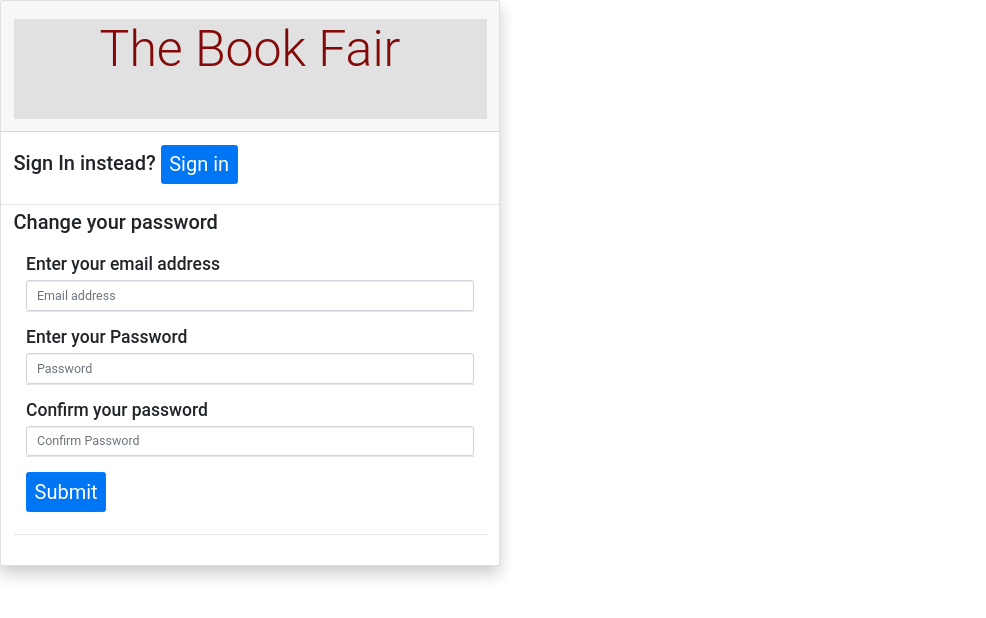
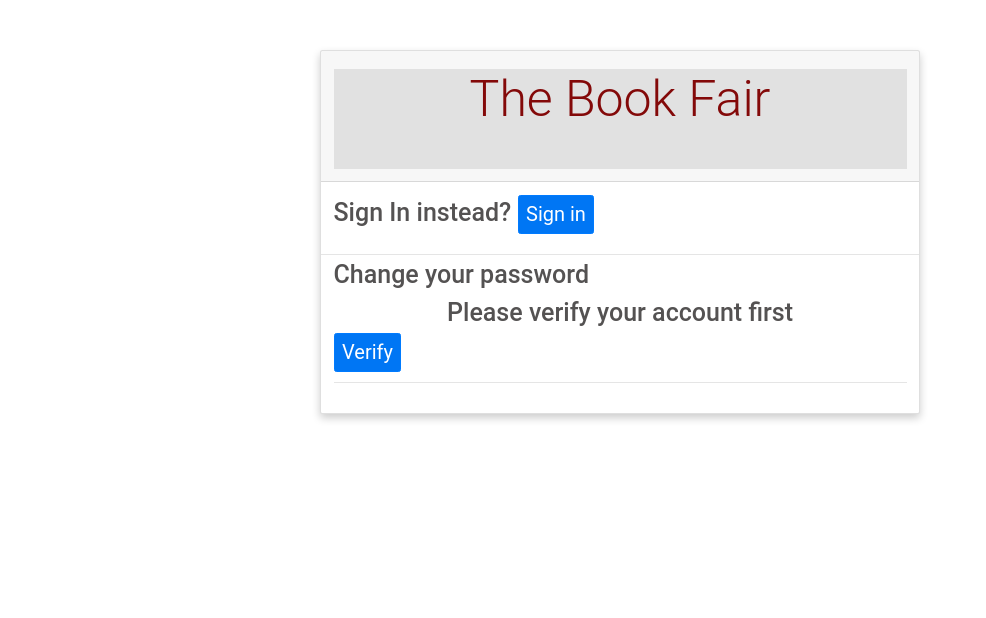
Before and after one commit to saarikabhasi/CS50-project1, a Flask app: page /changepassword/1 in a window 1280 px wide. Shown: the top 618 px of the page, without its empty margins (0-986 px from the left). Run offline with Flask 2, Linux system fonts and the light colour scheme; some libraries are stand-ins or nearby versions.

Commit message:
verification by email only and updated error messages

```diff
--- a/templates/change_password.html
+++ b/templates/change_password.html
@@ -1,7 +1,7 @@
 {% extends "baselayout.html" %}
 
 {% block body %}
-<div class = "card" id = "changepassword">
+<div class = "card" id = "register">
     <div class= "card-header"><h1>The Book Fair</h1></div>
     <form action = "{{ url_for('login') }}" method="get">
         <fieldset>
@@ -17,8 +17,15 @@
     <fieldset class="card-body">
         <legend >
             <h2 class="card-title"> Change your password </h2>
+            {% if verification_status != 1 %}
 
-            <form action="{{ url_for('changepassword') }}" class = " card-body" method="post">
+                <div class="form-group" action="{{ url_for('verifyaccount') }}">
+                    <h2 > Please verify your account first</h2>
+                    <button class = "btn btn-primary ">Verify</button>
+
+                </div>
+            {%else%}
+                <form action="{{ url_for('changepassword',verification_status=verification_status)}}" class = " card-body" method="post">
                     <div class = "form-group ">
                         {% if type_err_msg != "EMAIL_NOT_FOUND" %}
                             <fieldset>
@@ -27,8 +34,12 @@
                             <p style="color:red">{{err_msg}}</p>
                         {%endif%}
                                 <legend><h3>Enter your email address</h3>
-                                <input type = "email" class="form-control form-control-lg " name = "email_id" placeholder="Email address" id="email_id" aria-describedby="emailHelp" required >
-                            </legend>
+
+
+
+                                    <input type = "email" class="form-control form-control-lg " name = "email_id" placeholder={{email}}  value = {{email}} id="email_id" aria-describedby="emailHelp" required >
+
+
                             </fieldset>
                     </div>
 
@@ -61,16 +72,13 @@
                             </fieldset>
                     </div>
 
-                <div class="form-group forgotpassword">
+                    <div class="form-group">
                         <button class = "btn btn-primary " >Submit</button>
 
                     </div>
 
-
-
-
-
                 </form>
+            {%endif%}
         </legend>
     </fieldset>
 </div>
--- a/templates/login.html
+++ b/templates/login.html
@@ -53,8 +53,8 @@
                 <div class="form-group forgotpassword">
                     <button class = "btn btn-primary " >Submit</button>
 
-                {% if type_err_msg != "WRONG_PASSWORD" %}
-                <a href="{{ url_for('oldpassword') }}" class = " btn-lg  btn-light btn-outline-info" ><h4>Forgot password</h4></a>
+                {% if type_err_msg == "WRONG_PASSWORD" %}
+                <a href="{{ url_for('verifyaccount') }}" class = " btn-lg  btn-light btn-outline-info" ><h4>Forgot password</h4></a>
                 {%endif%}
 
 
```
Also changed, not shown: templates/oldaccount.html (+5 -16 lines). Lines whose indentation alone changed are shown as unchanged.
